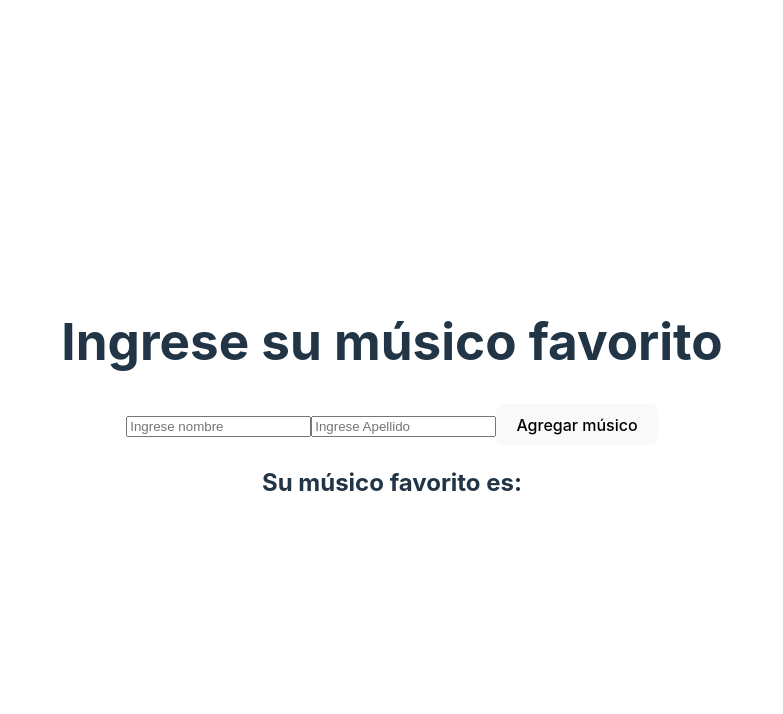
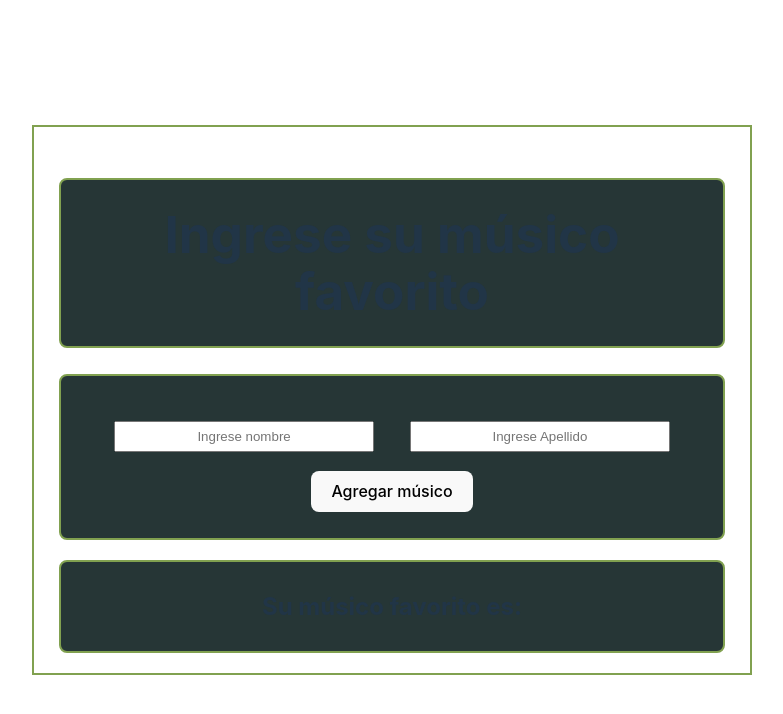
Before and after one commit to ginofrancocba/front-III-react, a React (Vite) app: page / in a window 1280 px wide. Shown: the top 714 px of the page, without its empty margins (248-1031 px from the left). Built offline with nearby package versions, Linux system fonts and the light colour scheme.

Commit message:
Add change css

```diff
--- a/src/App.css
+++ b/src/App.css
@@ -1,7 +1,37 @@
 #root {
+  display: flex;
+  text-align: center;
+  align-items: center;
   max-width: 1280px;
   margin: 0 auto;
-  padding: 2rem;
+  padding: 4% 2% 0% 2%;
+  border: 2px solid #81a150;
+}
+
+form {
+  border: 2px solid #81a150;
+  padding: 4%;
+  border-radius: 8px;
+  background-color: rgb(38, 54, 54);
+}
+
+h1 {
+  border: 2px solid #81a150;
+  border-radius: 8px;
+  padding: 4%;
+  margin: 0% 0% 4% 0%;
+  background-color: rgb(38, 54, 54);
+}
+input {
+  width: 40% ;
   text-align: center;
+  margin: 3%;
+  padding: 1%;
+}
 
+h2 {
+  border: 2px solid #81a150;
+  border-radius: 8px;
+  padding: 4%;
+  background-color: rgb(38, 54, 54);
 }
--- a/src/Cards.css
+++ b/src/Cards.css
@@ -1,4 +1,3 @@
-
 
 .card {
 
@@ -7,6 +6,7 @@
     margin-bottom: 10px;
     border-radius: 8px;
     height: 3em;
+    background-color: rgb(38, 54, 54);
   }
 
 .card h3 {
--- /dev/null
+++ b/src/Form.css
@@ -0,0 +1,16 @@
+
+.form {
+    display: flex;
+    text-align: center;
+    align-items: center;
+    padding: 20px;
+    margin-bottom: 10px;
+    border-radius: 20px;
+    height: 3em;
+    margin: 3em;
+
+}
+
+.input {
+    width: calc(50% - (4 * var(--space)));
+}
--- a/src/Form.jsx
+++ b/src/Form.jsx
@@ -1,4 +1,6 @@
 import { useState } from 'react';
+import React from 'react';
+import './Form.css';
 
 function Form({onAddMusic}){
 
```
